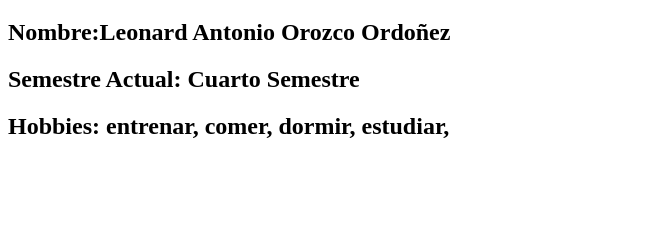
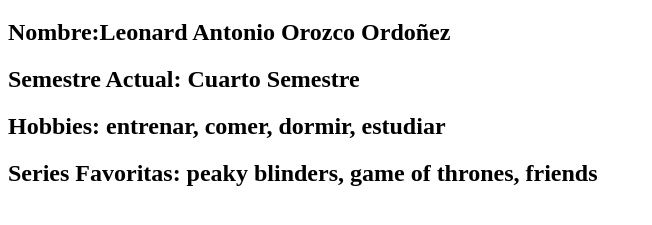
Before and after one commit to DarkVigore/parcial-1, a plain HTML site: page index.html in a window 1280 px wide. Shown: the part 61-286 px from the top of the page, without its empty margins (0-652 px from the left). Drawn offline with Linux system fonts and the light colour scheme.

Commit message:
commit five

```diff
--- a/index.html
+++ b/index.html
@@ -11,7 +11,11 @@
         <h1>Informacion del estudiante</h1>
         <h2>Nombre:Leonard Antonio Orozco Ordoñez</h2>
         <h2>Semestre Actual: Cuarto Semestre</h2>
-        <h2>Hobbies: entrenar, comer, dormir, estudiar,</h2>
+        <h2>Hobbies: entrenar, comer, dormir, estudiar</h2>
+        <h2>Series Favoritas: peaky blinders, game of thrones, friends</h2>
+
+
+
 
 
 
```
